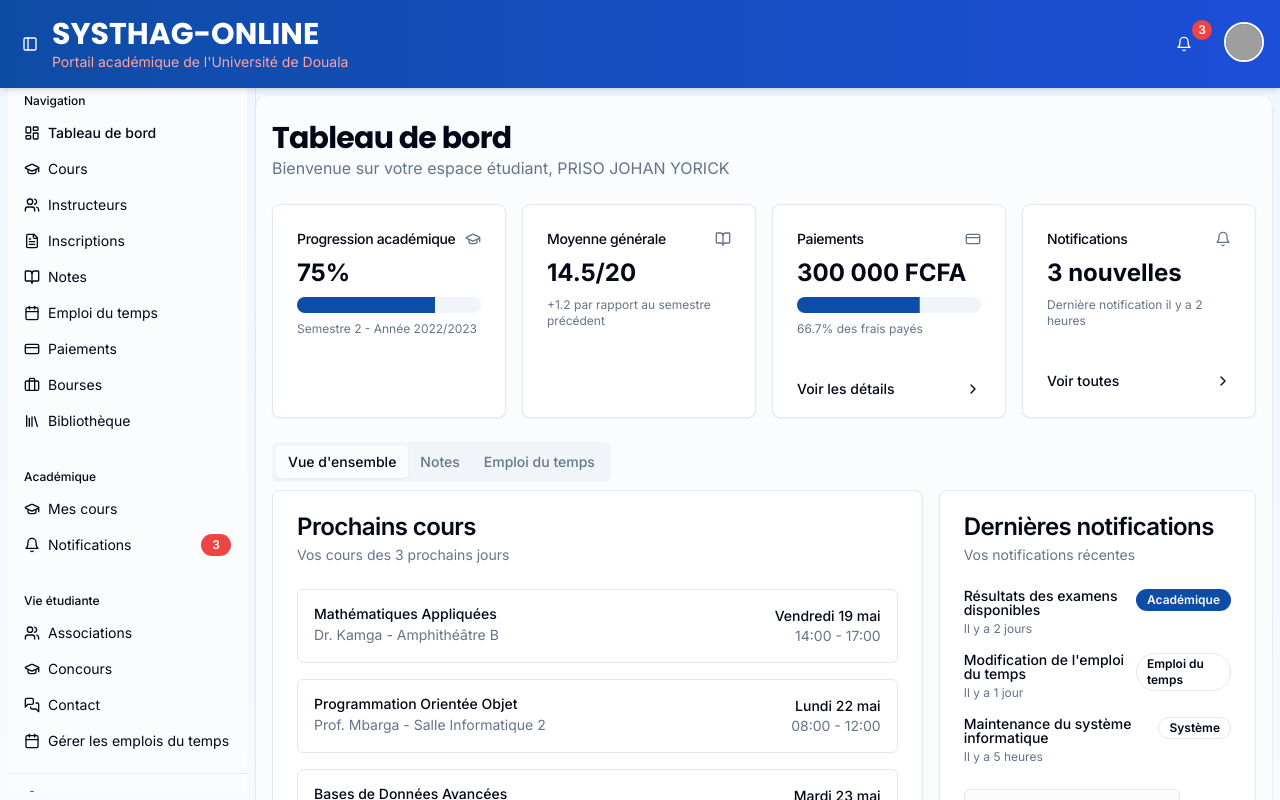
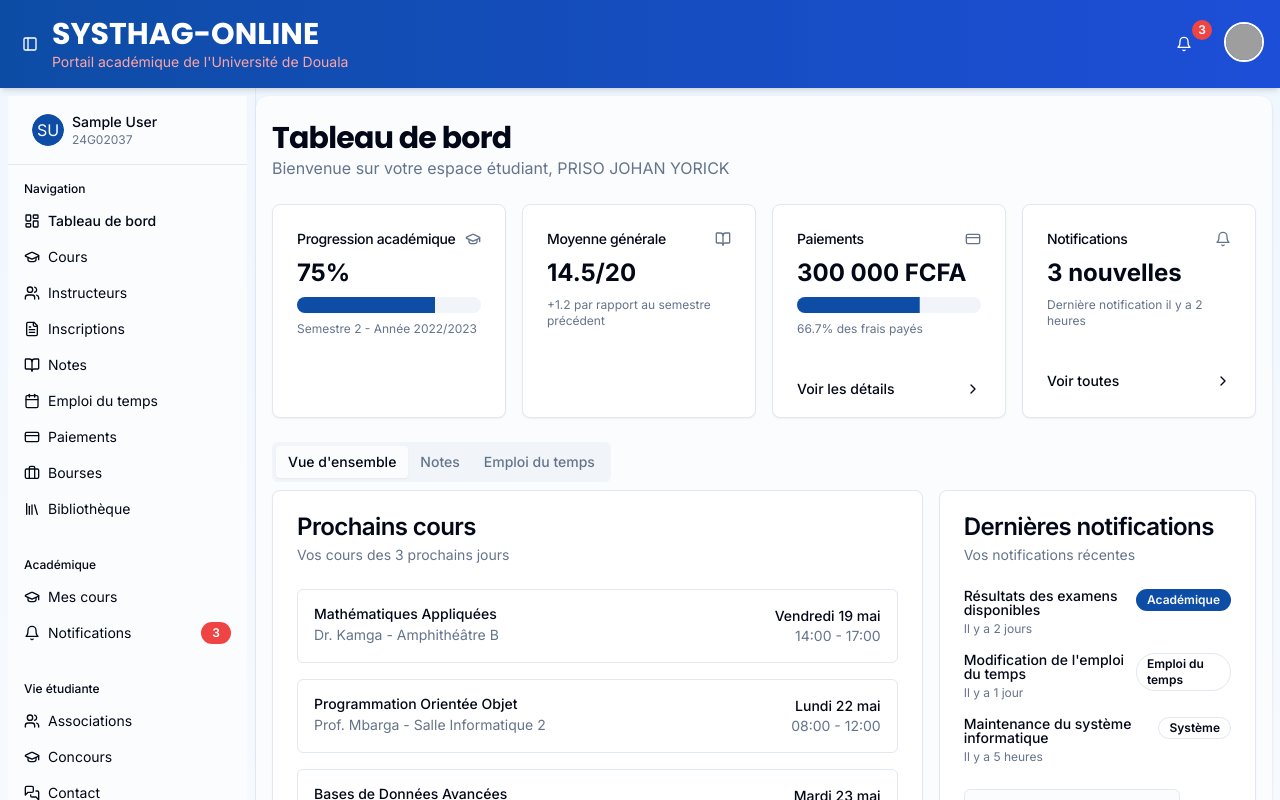
Before and after one commit to yoricksenpai/ud-academic-portal-remake, a Next.js app: page /dashboard in a window 1280 px wide. Shown: the top 800 px of the page. Built offline with nearby package versions, Linux system fonts and the light colour scheme; sample sign-in values are in the browser's storage; grey boxes are pictures that could not be loaded.

Commit message:
fix(sidebar): change sidebar position from fixed to sticky

```diff
--- a/components/ui/sidebar.tsx
+++ b/components/ui/sidebar.tsx
@@ -234,7 +234,7 @@ const Sidebar = React.forwardRef<
         />
         <div
           className={cn(
-            "duration-200 fixed inset-y-0 z-10 hidden h-svh w-[--sidebar-width] transition-[left,right,width] ease-linear md:flex",
+            "duration-200 sticky inset-y-0 z-10 hidden h-svh w-[--sidebar-width] transition-[left,right,width] ease-linear md:flex",
             side === "left"
               ? "left-0 group-data-[collapsible=offcanvas]:left-[calc(var(--sidebar-width)*-1)]"
               : "right-0 group-data-[collapsible=offcanvas]:right-[calc(var(--sidebar-width)*-1)]",
```
